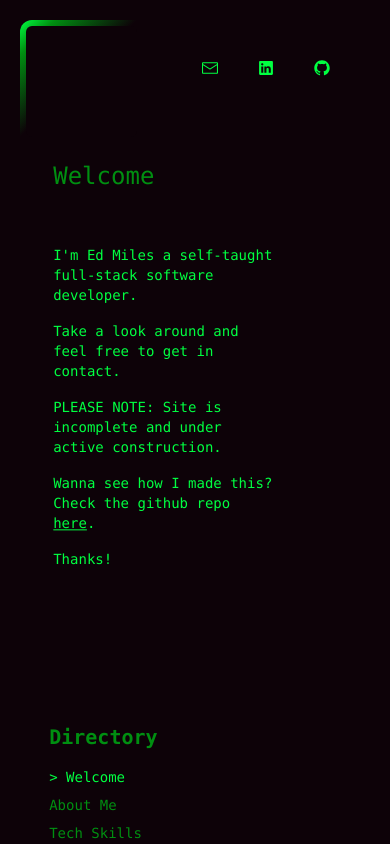
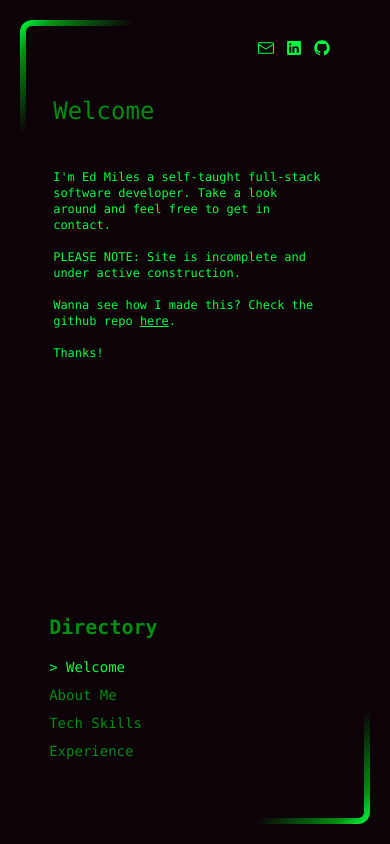
Before and after one commit to ed100miles/portfolio2023, a Next.js app: page / in a window 390 px wide. Shown: the top 844 px of the page. Built offline with nearby package versions, Linux system fonts and the light colour scheme.

Commit message:
style changes - mobile to h-screen

```diff
--- a/src/app/Content.tsx
+++ b/src/app/Content.tsx
@@ -14,8 +14,7 @@ export interface ContentMap {
 
 const WelcomeContent = () => (
   <div className="space-y-4">
-    <div>{"I'm Ed Miles a self-taught full-stack software developer."}</div>
-    <div>{"Take a look around and feel free to get in contact."}</div>
+    <div>{"I'm Ed Miles a self-taught full-stack software developer. Take a look around and feel free to get in contact."}</div>
     <div>{"PLEASE NOTE: Site is incomplete and under active construction."}</div>
     <div>{"Wanna see how I made this? Check the github repo "}
       <a
@@ -95,7 +94,7 @@ const ExperienceContent = () => {
           <div className="font-bold">Minviro Ltd</div>
           <div className="text-xs md:text-base">Full Stack Developer</div>
         </div>
-        <div className="text-xs md:text-sm font-thin">October 2021 - Present</div>
+        <div className="text-xs md:text-sm font-thin pr-1 md:pr-3">October 2021 - Present</div>
       </div>
       {
         minviroPoints.map((point, idx) => {
--- a/src/app/ContentBox.tsx
+++ b/src/app/ContentBox.tsx
@@ -10,7 +10,7 @@ export const ContentBox = () => {
   const [selectedContent, setSelectedContent] = useState<keyof ContentMap>('welcome')
   const Nav = () => {
     return (
-      <div className="w-full h-[60vh] lg:h-2/3 lg:w-1/4">
+      <div className="w-full h-fit lg:h-2/3 lg:w-1/4 pt-5 md:pt-0 pb-3">
         <div className="pb-4 font-semibold text-xl text-islamGreen">Directory</div>
         <div className="h-fit w-full text-islamGreen space-y-2">
           {
@@ -51,8 +51,8 @@ export const ContentBox = () => {
     }, getInterval())
 
     return (
-      <div className="w-full h-[60vh] lg:h-2/3 lg:w-4/6 pr-8 lg:border-r-[1px] border-malachite pl-1">
-        <div className="text-2xl md:text-6xl h-1/6 pb-2 md:pb-20 text-islamGreen">
+      <div className="w-full h-[60vh] lg:h-2/3 lg:w-4/6 lg:border-r-[1px] border-islamGreen pl-1 pr-1 md:pr-5 pb-3">
+        <div className="text-2xl md:text-6xl h-1/6 pt-2 md:pb-20 text-islamGreen">
           <Typewriter
             options={{
               strings: contentMap[selected].title,
@@ -64,10 +64,9 @@ export const ContentBox = () => {
         </div>
         <div
           className={`relative z-10 h-5/6 ${os.toLowerCase().includes("iphone") ? 'overflow-scroll' : 'overflow-auto'
-            } scrollbar-thumb-malachite scrollbar-track-islamGreen scrollbar-thin scrollbar-corner-vampire pr-2`}
+            } pr-3 text-xs md:text-base scrollbar-thumb-malachite scrollbar-track-islamGreen scrollbar-thin scrollbar-corner-vampire`}
           style={{ overflow: maskHeight + maskWidth > 0 ? 'hidden' : 'auto' }}
         >
-          <div className="w-11/12">
             <>{contentMap[selected].content}</>
             {maskHeight + maskWidth > 0 && <div
               className={'absolute inset-x-0 bottom-0 right-0 w-full border-t-[1px] border-malachite bg-vampire'}
@@ -76,7 +75,6 @@ export const ContentBox = () => {
                 width: `${maskWidth}%`
               }}
             />}
-          </div>
         </div>
       </div>
     )
--- a/src/app/Icons.tsx
+++ b/src/app/Icons.tsx
@@ -41,7 +41,7 @@ const GithubIcon = () => (
 
 export const Icons = () => {
   return (
-    <div className="w-full max-w-full flex space-x-10 pt-10 pr-10">
+    <div className="w-full max-w-full flex space-x-3 md:space-x-10 pt-5 md:pt-10 pr-10">
       <a className="w-4 md:w-5" href="mailto:edmilestech@gmail.com">
         <MailIcon />
       </a>
--- a/src/app/page.tsx
+++ b/src/app/page.tsx
@@ -1,11 +1,10 @@
 import { FunkyBorders } from "@/components/FunkyBorders"
 import { ContentBox } from "./ContentBox"
-import { Icons } from "./Icons"
 
 export default function Home() {
   return (
-    <main className="flex min-h-screen min-w-screen bg-vampire justify-center p-5 text-malachite font-mono text-sm lg:text-base">
-      <FunkyBorders icons={<Icons/>}>
+    <main className="flex h-screen w-screen bg-vampire justify-center p-5 text-malachite font-mono text-sm lg:text-base">
+      <FunkyBorders>
         <ContentBox/>
       </FunkyBorders>
     </main>
--- a/src/components/FunkyBorders.tsx
+++ b/src/components/FunkyBorders.tsx
@@ -1,8 +1,8 @@
 import { Icons } from "@/app/Icons";
 import { ReactNode } from "react";
 
-export const FunkyBorders = ({ children, icons }: { children: ReactNode , icons: ReactNode}) => (
-  <div className="flex flex-wrap w-full h-[160vh] lg:h-[90vh] min-h-full lg:min-h-full lg:max-w-[80vw] relative">
+export const FunkyBorders = ({ children }: { children: ReactNode }) => (
+  <div className="flex flex-wrap w-full h-[90vh] min-h-full lg:min-h-full lg:max-w-[80vw] relative">
     <div className="bg-gradient-to-br from-malachite from-7% via-islamGreen via-15% to-vampire to-50% rounded-tl-xl h-[30vmin] w-[30vmin] -z-1 relative">
       <div className="bg-vampire h-[95%] w-[95%] bottom-0 right-0 absolute rounded-md"></div>
     </div>
```
